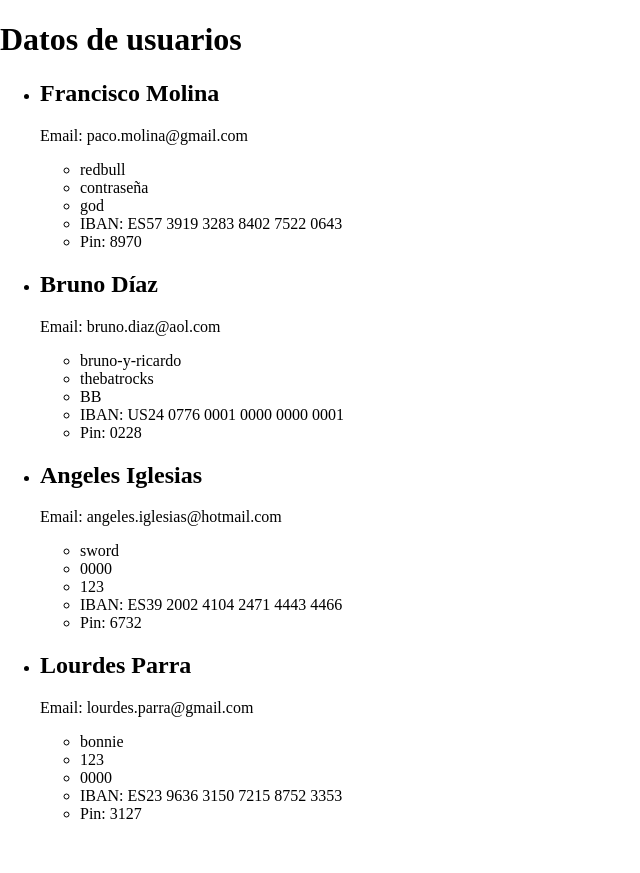
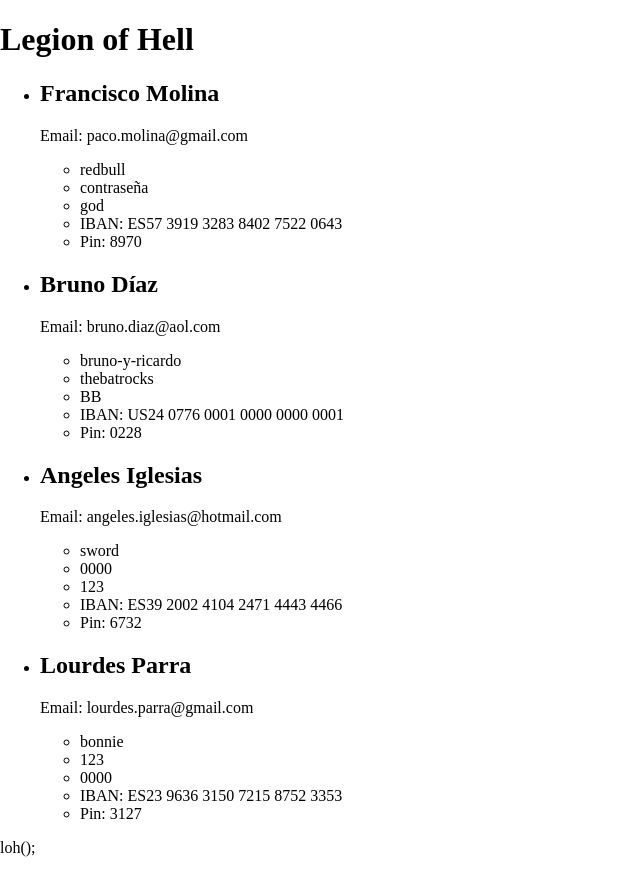
Before and after one commit to alexandrajaramz/legion-of-hell_react, a React (Create React App) app: page / in a window 1280 px wide. Shown: the whole page, without its empty margins (0-640 px from the left). Before the commit the page ends 839 px from the top, so only its background shows below. Built offline with nearby package versions, Linux system fonts and the light colour scheme; the HTML template or start-up script is replaced by a standard one.

Commit message:
create components

```diff
--- a/src/App.js
+++ b/src/App.js
@@ -1,41 +1,23 @@
 import React from 'react';
 import './App.css';
 import userData from './userData';
-
+import Page from './components/Page';
 
 class App extends React.Component {
-/*   constructor(props) {
+  constructor(props) {
     super(props);
-  } */
+
+    this.state = {
+      userData: userData
+    }
+
+  }
 
   render() {
     return (
-      <div className="App">
-        <h1 className="app__title">Datos de usuarios</h1>
-        <ul className="app__users">
-          {userData.map((user, index) => {
-            return (
-              <li className="user" key={index}>
-                <div className="user__info">
-                  <h2 className="user__info-name">{user.name}</h2>
-                  <p className="user__info-email">{`Email: ${user.email}`}</p>
-                  <ul className="user__info-passwords">
-                    {user.passwords.map((passwords, pw) => {
-                      return (
-                        <li className="user__info-password" key={pw}>{passwords}</li>
-                      );
-                    })}
-                  </ul>
-                  <ul className="user__info-bank">
-                    <li className="user__info-bank-iban">{`IBAN: ${user.bank.iban}`}</li>
-                    <li className="user__info-bank-pin">{`Pin: ${user.bank.pin}`}</li>
-                  </ul>
-                </div>
-              </li>
-            );
-          })}
-        </ul>
-      </div>
+      <Page
+        userData={this.state.userData}
+      />
     );
   }
 }
--- /dev/null
+++ b/src/components/DataCard.js
@@ -0,0 +1,27 @@
+import React from 'react';
+
+class DataCard extends React.Component {
+    render() {
+        return (
+            <React.Fragment>
+                <div className="user__info">
+                <h2 className="user__info-name">{this.props.name}</h2>
+                <p className="user__info-email">{`Email: ${this.props.email}`}</p>
+                <ul className="user__info-passwords">
+                    {this.props.passwords.map((passwords, pw) => {
+                    return (
+                        <li className="user__info-password" key={pw}>{passwords}</li>
+                    );
+                    })}
+                </ul>
+                <ul className="user__info-bank">
+                    <li className="user__info-bank-iban">{`IBAN: ${this.props.bank.iban}`}</li>
+                    <li className="user__info-bank-pin">{`Pin: ${this.props.bank.pin}`}</li>
+                </ul>
+                </div>
+            </React.Fragment>
+        );
+    }
+}
+
+export default DataCard;
--- /dev/null
+++ b/src/components/DataList.js
@@ -0,0 +1,27 @@
+import React from 'react';
+import DataCard from './DataCard';
+
+class DataList extends React.Component {
+    render() {
+        return (
+            <main className="page__main">
+                <ul className="user__list">
+                    {this.props.userData.map((user, index) => {
+                        return (
+                            <li className="user" key={index}>
+                                <DataCard
+                                    name={user.name}
+                                    email={user.email}
+                                    passwords={user.passwords}
+                                    bank={user.bank}
+                                />
+                            </li>
+                        );
+                    })}
+                </ul>
+            </main>
+        );
+    }
+}
+
+export default DataList;
--- /dev/null
+++ b/src/components/Footer.js
@@ -0,0 +1,15 @@
+import React from 'react';
+
+class Footer extends React.Component {
+    render() {
+        return (
+            <React.Fragment>
+                <footer className="page__footer">
+                    <p className="footer-text">loh();</p>
+                </footer>
+            </React.Fragment>
+        );
+    }
+}
+
+export default Footer;
--- /dev/null
+++ b/src/components/Header.js
@@ -0,0 +1,13 @@
+import React from 'react';
+
+class Header extends React.Component {
+    render() {
+        return (
+            <header className="page__header">
+                <h1 className="header__title">Legion of Hell</h1>
+            </header>
+        );
+    }
+}
+
+export default Header;
--- /dev/null
+++ b/src/components/Page.js
@@ -0,0 +1,18 @@
+import React from 'react';
+import Header from './Header';
+import DataList from './DataList';
+import Footer from './Footer';
+
+class Page extends React.Component {
+    render() {
+        return (
+            <React.Fragment>
+                <Header />
+                <DataList userData={this.props.userData}/>
+                <Footer />
+            </React.Fragment>
+        );
+    }
+}
+
+export default Page;
```
